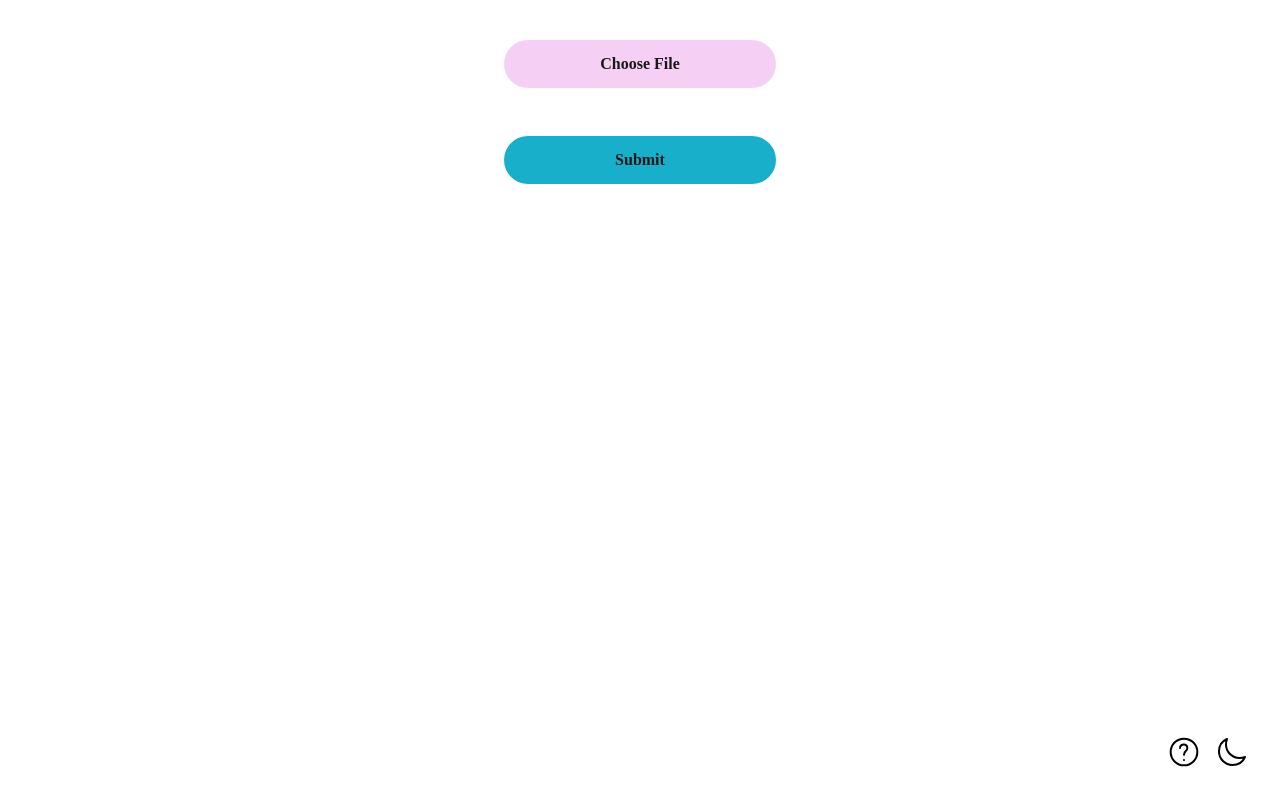
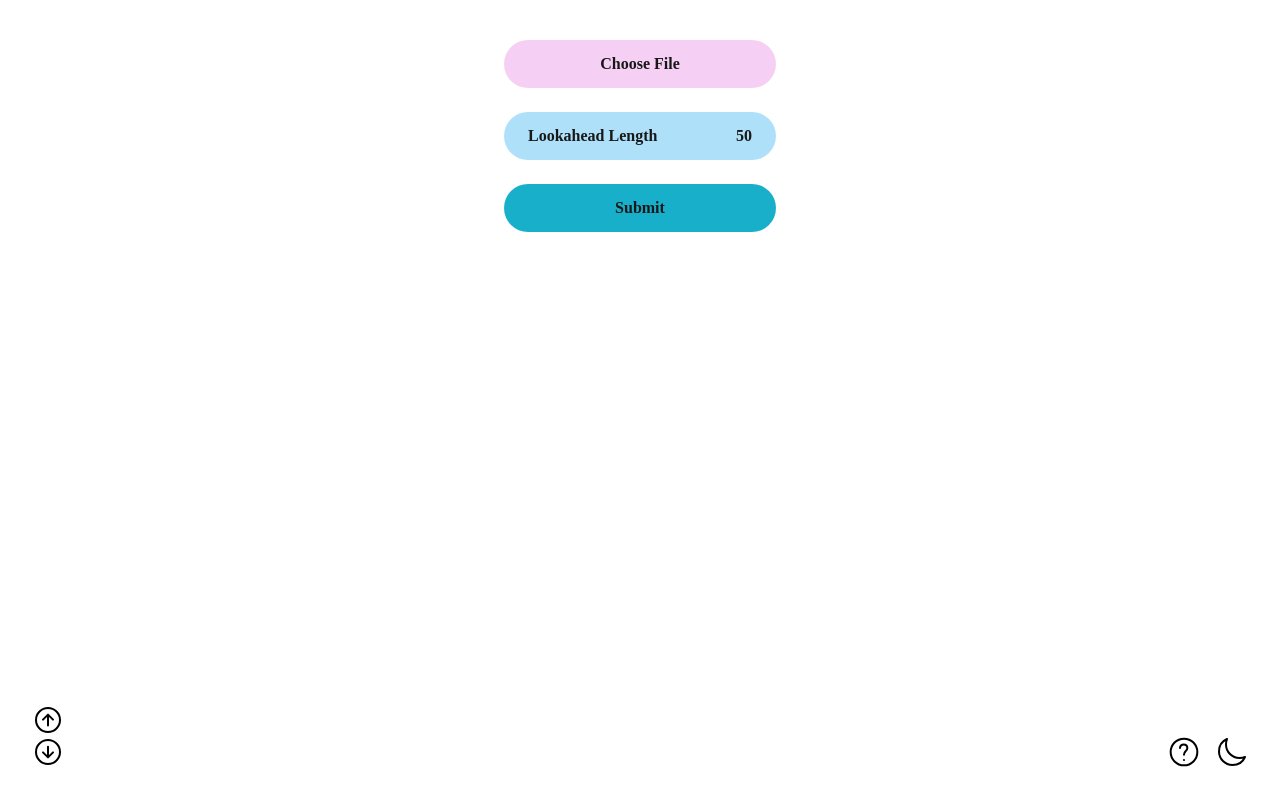
Before and after one commit to ideopunk/tonal-distancing-client, a Next.js app: page / in a window 1280 px wide. Shown: the top 806 px of the page. Built offline with nearby package versions, Linux system fonts and the light colour scheme; a web font is replaced by a local one.

Commit message:
separate and more refined form, lookahead length

```diff
--- /dev/null
+++ b/components/SubmissionForm.tsx
@@ -0,0 +1,126 @@
+import { FormEvent, useEffect, useRef, useState } from "react";
+import fetcher from "../library/fetcher";
+
+type Run = { text: string; repeated: boolean };
+
+// domain
+const domain =
+	process.env.NODE_ENV !== "development"
+		? "http://localhost:8000"
+		: "https://tonal-distancing-production.up.railway.app";
+
+export default function SubmissionForm({ handleReport }: { handleReport: (runs: Run[]) => void }) {
+	const [loading, setLoading] = useState(false);
+	const [selectedFile, setSelectedFile] = useState<File>();
+	const [lookaheadLength, setLookaheadLength] = useState<number | string>(50);
+	const ref = useRef<HTMLInputElement>(null);
+
+	useEffect(() => {
+		// ref.current?.setSelectionRange(10, 10);
+	}, []);
+	function handleLookAhead(prenum: string) {
+		if (prenum.includes(".")) return;
+
+		const num = Number(prenum);
+		const roundedNum = Math.round(num);
+
+		if (roundedNum > 1000) return;
+
+		if (roundedNum > 0) {
+			setLookaheadLength(roundedNum);
+		} else {
+			setLookaheadLength("");
+		}
+	}
+
+	async function handleSubmit(e: FormEvent) {
+		e.preventDefault();
+		if (selectedFile) {
+			setLoading(true);
+			handleReport([]);
+			const formFile = new FormData();
+			formFile.append("file", selectedFile);
+			const res = await fetcher<Run[]>(
+				`${domain}/report?lookahead=${lookaheadLength}`,
+				"POST",
+				selectedFile
+			);
+
+			console.log(res);
+			if ("message" in res) {
+				handleReport([{ text: res.message, repeated: true }]);
+			} else {
+				handleReport(res);
+			}
+			setLoading(false);
+		} else {
+			handleReport([{ text: "Please pick a file.", repeated: true }]);
+		}
+	}
+
+	return (
+		<form onSubmit={handleSubmit} className="flex flex-col items-center">
+			<label className="invisible" htmlFor="fileinput">
+				Upload File
+			</label>
+			<input
+				id="fileinput"
+				name="fileinput"
+				type="file"
+				onChange={(e) => {
+					if (e.target.files) {
+						setSelectedFile(e.target.files[0]);
+					}
+				}}
+				className="file:border-0 file:bg-at-pink dark:file:bg-drac-green dark:file:text-drac-black  file:rounded-full hover:file:underline file:p-3 file:font-bold file:opacity-90 hover:file:opacity-100 transition-opacity file:w-full file:cursor-pointer"
+			/>
+
+			<p aria-label="Selected file name" className="mt-6">
+				{selectedFile?.name}
+			</p>
+
+			<label
+				className={`flex justify-between
+					dark:text-drac-black
+						border-0 opacity-90 hover:opacity-100 transition-all
+						font-sans font-bold py-3  rounded-full w-full px-6 hover:underline focus:no-underline
+						 dark:bg-drac-yellow cursor-pointer bg-at-ice
+						`}
+			>
+				Lookahead Length
+				<input
+					ref={ref}
+					type="number"
+					value={lookaheadLength}
+					min={1}
+					max={1000}
+					step={1}
+					onClick={() => ref.current?.select()}
+					onChange={(e) => handleLookAhead(e.currentTarget.value)}
+					className="bg-transparent font-bold w-2/5 text-right outline-none focus:underline h-6 selection:bg-at-ice dark:selection:bg-drac-purple"
+				/>
+			</label>
+			<label htmlFor="submit" className="invisible">
+				{loading ? "Just a sec..." : "Submit"}
+			</label>
+			<input
+				type="submit"
+				id="submit"
+				value={loading ? "Just a sec..." : "Submit"}
+				name="submit"
+				disabled={loading}
+				className={`block
+							dark:text-drac-black
+								border-0 opacity-90 hover:opacity-100 transition-all
+								font-sans font-bold p-3 px-4 rounded-full w-full
+								hover:underline cursor-pointer
+								${
+									loading
+										? "bg-at-yellow dark:bg-drac-orange animate-pulse hover:no-underline"
+										: "bg-at-blue dark:bg-drac-purple"
+								}
+								`}
+			/>
+		</form>
+	);
+}
--- a/pages/index.tsx
+++ b/pages/index.tsx
@@ -1,49 +1,21 @@
 import Head from "next/head";
-import { FormEvent, SyntheticEvent, useEffect, useRef, useState } from "react";
+import { FormEvent, useEffect, useRef, useState } from "react";
 import ArrowDownSvg from "../components/ArrowDownSvg";
 import ArrowUpSvg from "../components/ArrowUpSvg";
-import Loading from "../components/Loading";
-import Menu from "../components/Menu";
 import Problem from "../components/Problem";
-import { inquisitor } from "../library/fake";
+import SubmissionForm from "../components/SubmissionForm";
 import fetcher from "../library/fetcher";
 
 type Run = { text: string; repeated: boolean };
 
-// WOAH THERE
-const domain =
-	process.env.NODE_ENV !== "development"
-		? "http://localhost:8000"
-		: "https://tonal-distancing-production.up.railway.app";
-
 export default function Home() {
-	const [loading, setLoading] = useState(false);
-	const [selectedFile, setSelectedFile] = useState<File>();
-
 	const [report, setReport] = useState<Run[]>([]);
 
 	const [positions, setPositions] = useState<number[]>([]);
 
-	async function handleSubmit(e: FormEvent) {
-		e.preventDefault();
-		if (selectedFile) {
-			setLoading(true);
+	function handleReport(runs: Run[]) {
 		setPositions([]);
-			setReport([]);
-			const formFile = new FormData();
-			formFile.append("file", selectedFile);
-			const res = await fetcher<Run[]>(domain + "/report?lookahead=50", "POST", selectedFile);
-
-			console.log(res);
-			if ("message" in res) {
-				setReport([{ text: res.message, repeated: true }]);
-			} else {
-				setReport(res);
-			}
-			setLoading(false);
-		} else {
-			setReport([{ text: "Please pick a file.", repeated: true }]);
-		}
+		setReport(runs);
 	}
 
 	function scrollTo(dir: "up" | "down") {
@@ -64,10 +36,6 @@ export default function Home() {
 		setPositions((pre) => [...pre, n]);
 	}
 
-	useEffect(() => {
-		console.log(positions);
-	}, [positions]);
-
 	return (
 		<div className="w-full h-full">
 			<Head>
@@ -77,46 +45,7 @@ export default function Home() {
 				<link rel="icon" href="/favicon.ico" />
 			</Head>
 			<aside className="flex flex-col items-center m-4">
-				<form onSubmit={handleSubmit} className="flex flex-col items-center">
-					<label className="invisible" htmlFor="fileinput">
-						Upload File
-					</label>
-					<input
-						id="fileinput"
-						name="fileinput"
-						type="file"
-						// value={selectedFile}
-						onChange={(e) => {
-							if (e.target.files) {
-								setSelectedFile(e.target.files[0]);
-							}
-						}}
-						className="file:border-0 file:bg-at-pink dark:file:bg-drac-green dark:file:text-drac-black  file:rounded-full hover:file:underline file:p-3 file:font-bold file:opacity-90 hover:file:opacity-100 transition-opacity file:w-full file:cursor-pointer"
-					/>
-
-					<p className="mt-6">{selectedFile?.name}</p>
-					<label htmlFor="submit" className="invisible">
-						{loading ? "Just a sec..." : "Submit"}
-					</label>
-					<input
-						type="submit"
-						id="submit"
-						value={loading ? "Just a sec..." : "Submit"}
-						name="submit"
-						disabled={loading}
-						className={`block
-							dark:text-drac-black
-								border-0 opacity-90 hover:opacity-100 transition-all
-								font-sans font-bold p-3 px-4 rounded-full w-full
-								hover:underline cursor-pointer
-								${
-									loading
-										? "bg-at-yellow dark:bg-drac-orange animate-pulse hover:no-underline"
-										: "bg-at-blue dark:bg-drac-purple"
-								}
-								`}
-					/>
-				</form>
+				<SubmissionForm handleReport={handleReport} />
 			</aside>
 			<main className="z-10 flex flex-col items-center w-full">
 				<div className="max-w-[75ch] text-2xl text-justify">
@@ -141,7 +70,6 @@ export default function Home() {
 				</div>
 			</main>
 
-			{Boolean(report.length) && (
 			<div className="flex flex-col items-center fixed bottom-8 left-8">
 				<button
 					className="block w-8 h-8 hover:scale-125 transition-transform"
@@ -156,7 +84,6 @@ export default function Home() {
 					<ArrowDownSvg />
 				</button>
 			</div>
-			)}
 		</div>
 	);
 }
--- a/public/globals.css
+++ b/public/globals.css
@@ -52,3 +52,15 @@ div::-webkit-scrollbar-button {
 		stroke-dashoffset: -100;
 	}
 }
+
+/* Chrome, Safari, Edge, Opera */
+input::-webkit-outer-spin-button,
+input::-webkit-inner-spin-button {
+  -webkit-appearance: none;
+  margin: 0;
+}
+
+/* Firefox */
+input[type=number] {
+  -moz-appearance: textfield;
+}
```
Lines whose indentation alone changed are shown as unchanged.
